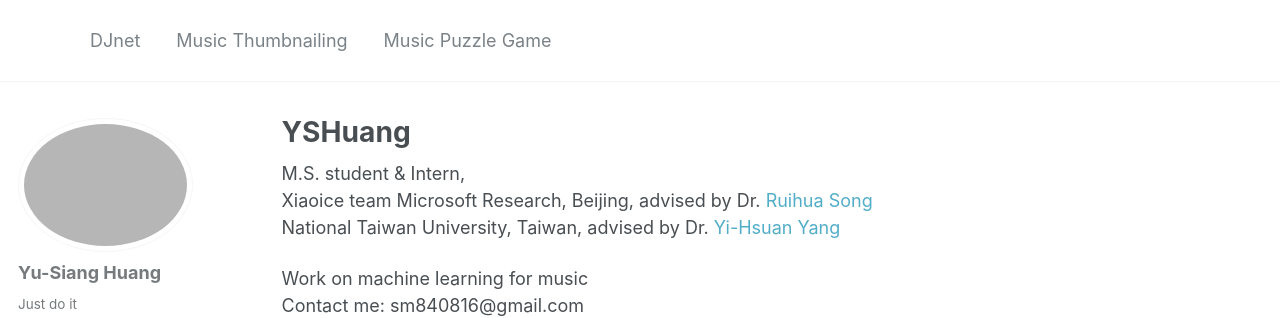
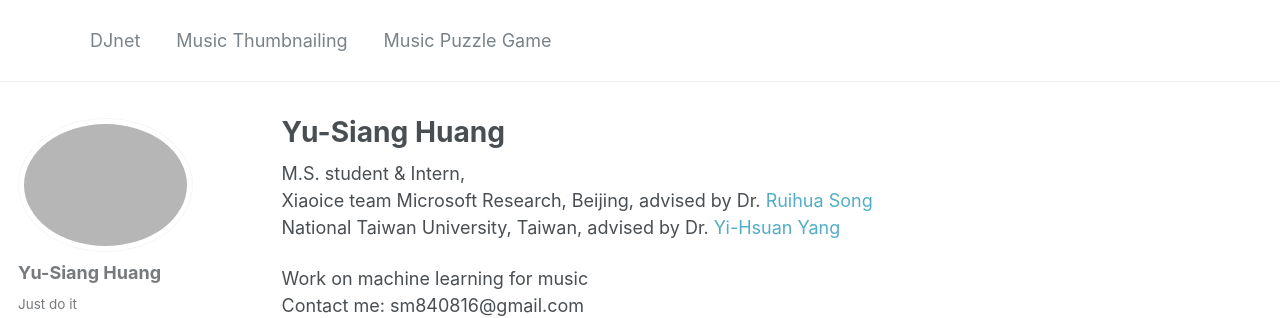
Before and after one commit to remyhuang/remyhuang.github.io, a Jekyll site: the page built from _pages/about.md, in a window 1280 px wide and 1267 px high. Shown: the top 318 px of the window. Built offline with Jekyll 4.4.1, drawn with Linux system fonts in a browser that asks for light colours; some web fonts are replaced.

Commit message:
Update about.md

```diff
--- a/_pages/about.md
+++ b/_pages/about.md
@@ -1,6 +1,6 @@
 ---
 permalink: /
-title: "YSHuang"
+title: "Yu-Siang Huang"
 excerpt: "About me"
 author_profile: true
 redirect_from:
```
